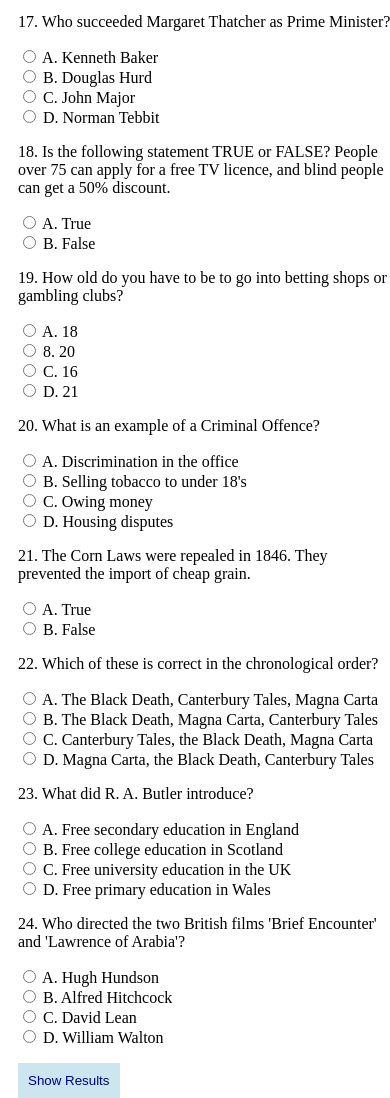
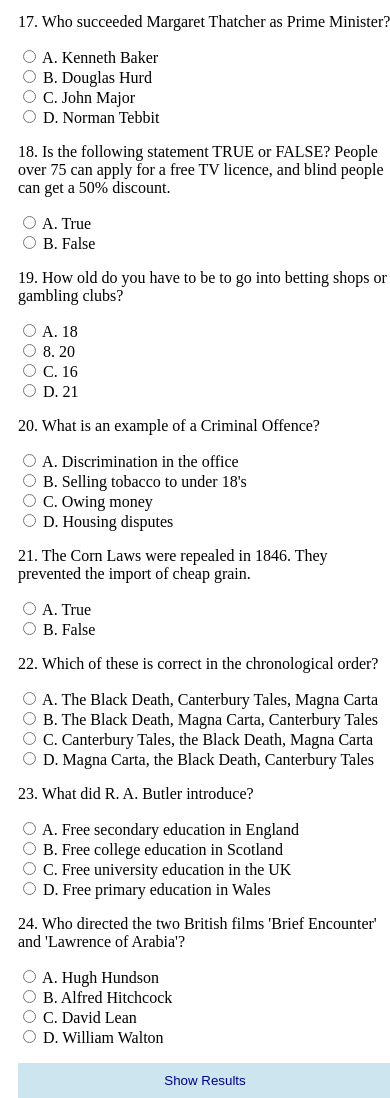
Before and after one commit to da3dalus88/quiz, a plain HTML site: page index.html in a window 390 px wide. Shown: the part 2390-3488 px from the top of the page. Drawn offline with Linux system fonts and the light colour scheme.

Commit message:
Update stylesheet.css

```diff
--- a/stylesheet.css
+++ b/stylesheet.css
@@ -12,13 +12,7 @@
       background-color:#aaa5ef;
       transition: 0.7s;
    }
-   .resultsbutton{
-   padding:10px;
-   }
-   .resultsbutton:hover{
-   background-color:#aaa5ef;
-      transition: 0.7s;
-   }
+
 
 /* styles for desktop*/
    @media only screen  and (min-width: 1000px){
@@ -60,6 +54,14 @@
 	border: none;
 	background: #cce5ef;
 	}
+
+.resultsbutton{
+   padding:10px;
+   }
+   .resultsbutton:hover{
+   background-color:#aaa5ef;
+      transition: 0.7s;
+   }
 
    }
 
@@ -103,4 +105,8 @@
 	background: #cce5ef;
 	}
 
+.resultsbutton{
+   width:100%;
  }
+
+ }
```
